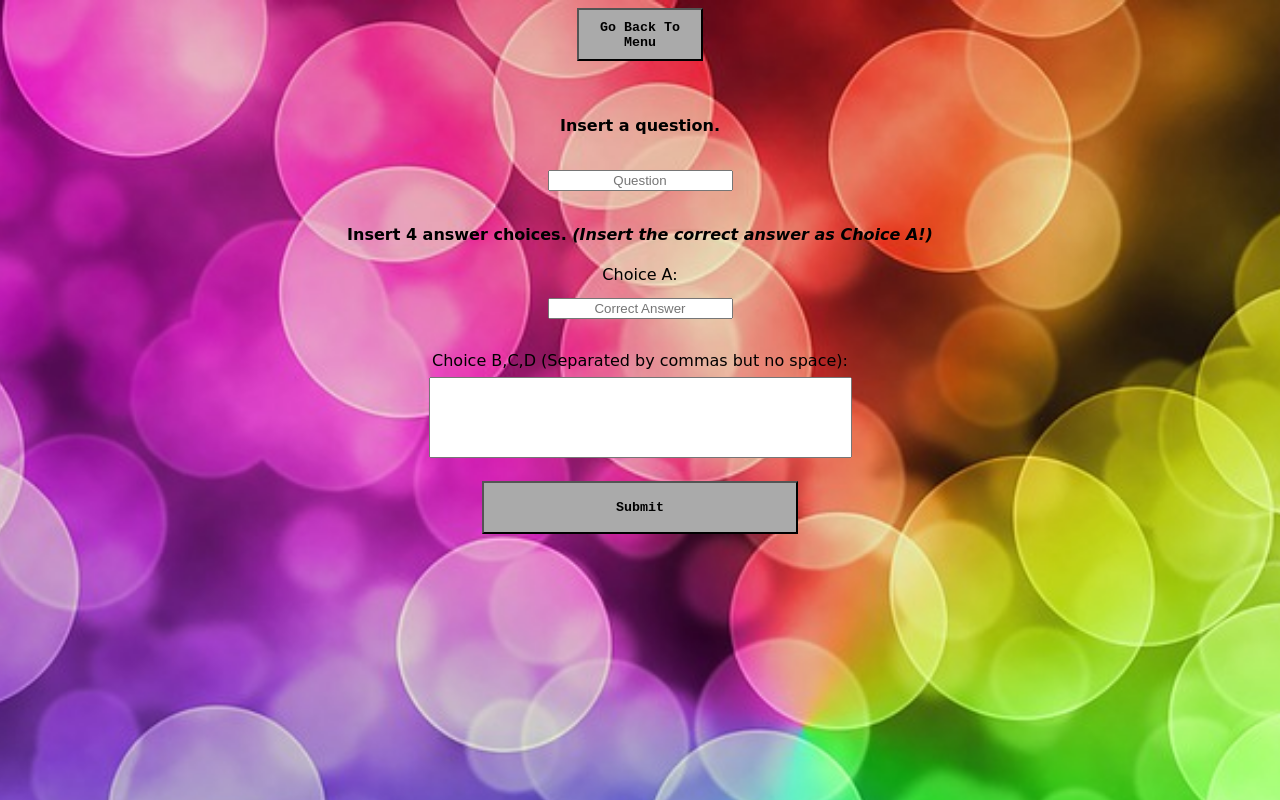
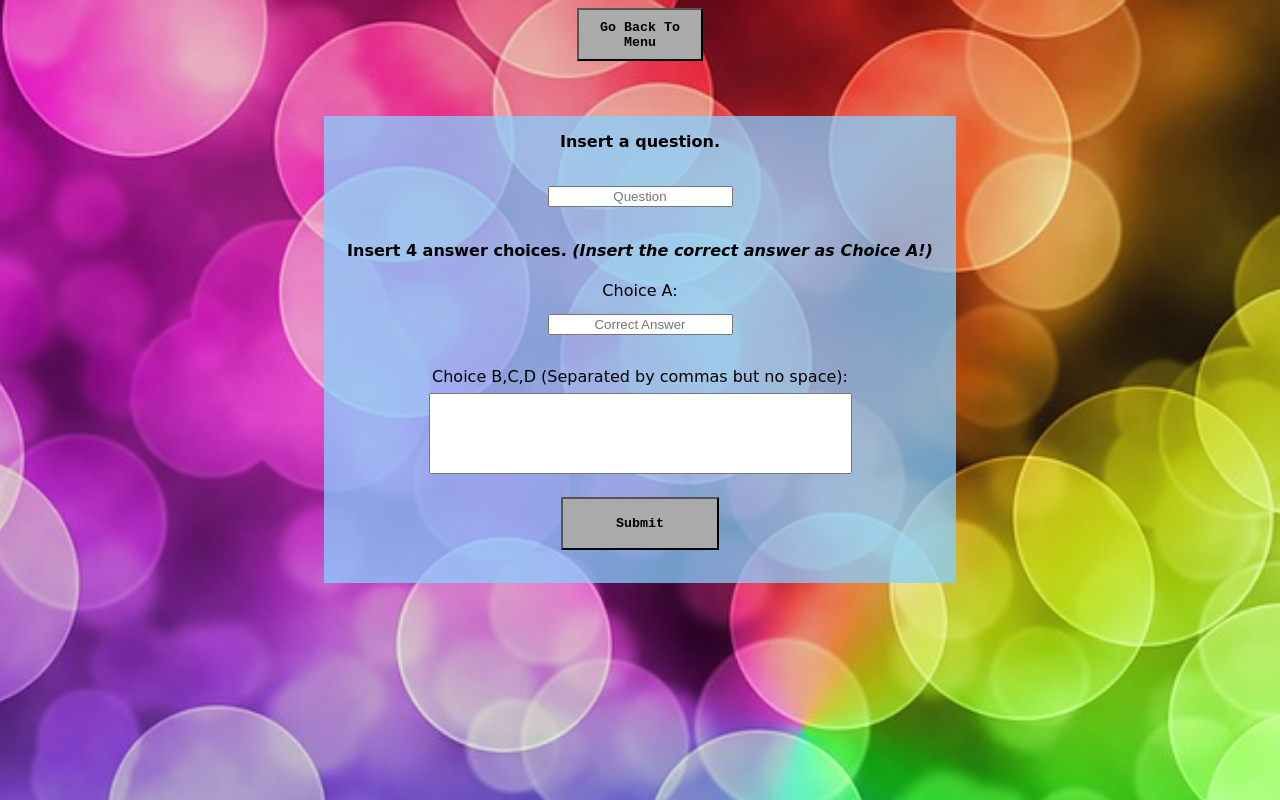
Before and after one commit to andreahpl/cssi2017-finalproject, a Python web app: template templates/submit-questions.html in a window 1280 px wide. Run offline with Jinja, Linux system fonts and the light colour scheme; the template is opened without the code that fills it, so the values that code supplies are empty.

Commit message:
Fixed form style

```diff
--- a/stylesheets/stylesheet.css
+++ b/stylesheets/stylesheet.css
@@ -152,6 +152,12 @@ tr:nth-child(even) {
 }
 
 /* Submit Questions Page */
+#submit-questions-form {
+  background-color: rgba(135,206,255,0.75);
+  width: 50%;
+  margin: 0 auto;
+}
+
 textarea {
   margin-top: 0.5em;
   resize: none;
--- a/templates/submit-questions.html
+++ b/templates/submit-questions.html
@@ -12,8 +12,8 @@
     <button class="back-button">Go Back To Menu</button>
   </a>
 
-  <form action="/submit-questions" method="POST">
-    <h4>Insert a question.</h4>
+  <form id="submit-questions-form" action="/submit-questions" method="POST">
+    <h4 style="padding-top: 1em;">Insert a question.</h4>
     <input type="text" placeholder="Question" name="question_text">
     <h4>Insert 4 answer choices. <em>(Insert the correct answer as Choice A!)</em></h4>
     Choice A:<br><input type="text" placeholder="Correct Answer" name="correct_answer"><br><br>
```
